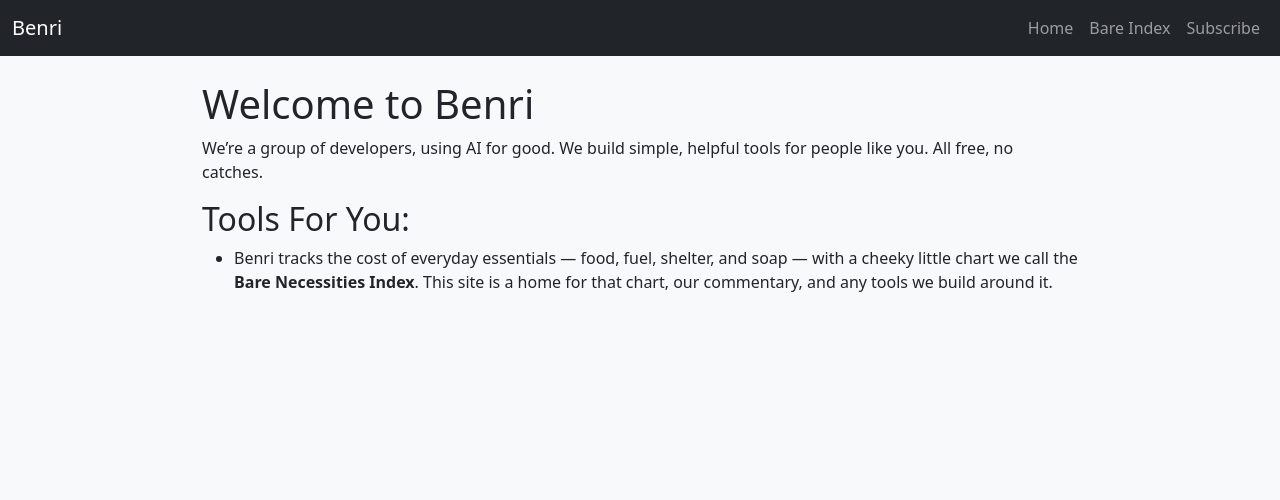
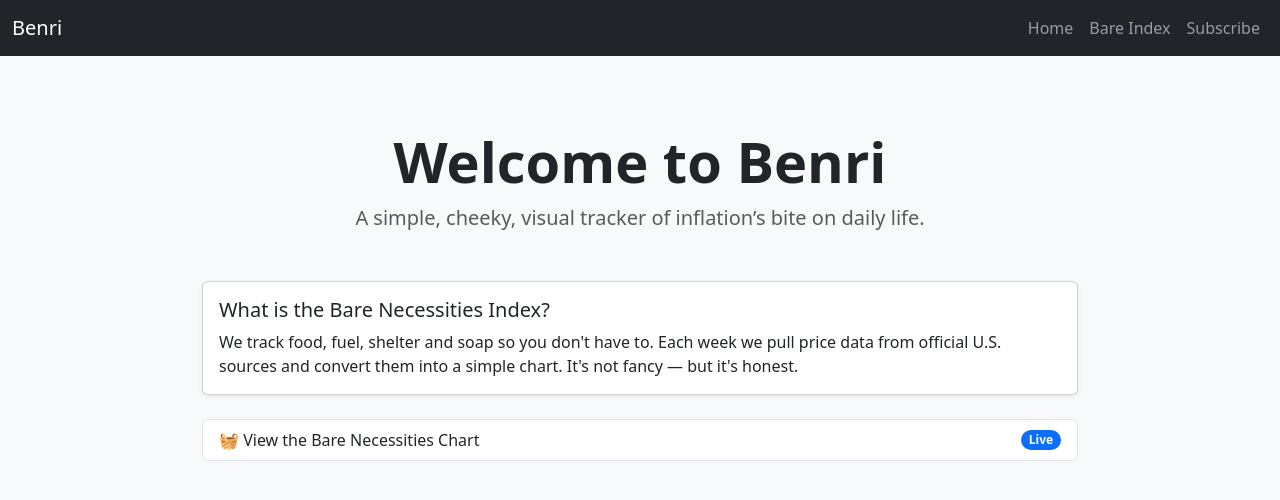
Before and after one commit to RixGpt/benri, a Jekyll site: the page built from index.md, in a window 1280 px wide. Shown: the top 500 px of the page. Built offline with Jekyll 4.4.1, drawn with Linux system fonts in a browser that asks for light colours.

Commit message:
Update index.md

```diff
--- a/index.md
+++ b/index.md
@@ -3,10 +3,21 @@
 title: Welcome to Benri
 ---
 
-# Welcome to Benri
+<div class="text-center my-5">
+  <h1 class="display-4 fw-bold">Welcome to Benri</h1>
+  <p class="lead text-muted">A simple, cheeky, visual tracker of inflation’s bite on daily life.</p>
+</div>
 
-We're a group of developers, using AI for good. We build simple, helpful tools for people like you. All free, no catches.
+<div class="card shadow-sm mb-4">
+  <div class="card-body">
+    <h5 class="card-title">What is the Bare Necessities Index?</h5>
+    <p class="card-text">We track food, fuel, shelter and soap so you don't have to. Each week we pull price data from official U.S. sources and convert them into a simple chart. It's not fancy — but it's honest.</p>
+  </div>
+</div>
 
-## Tools For You:
-
-- Benri tracks the cost of everyday essentials — food, fuel, shelter, and soap — with a cheeky little chart we call the **Bare Necessities Index**. This site is a home for that chart, our commentary, and any tools we build around it.
+<div class="list-group">
+  <a href="/bare.html" class="list-group-item list-group-item-action d-flex justify-content-between align-items-center">
+    🧺 View the Bare Necessities Chart
+    <span class="badge bg-primary rounded-pill">Live</span>
+  </a>
+</div>
```
